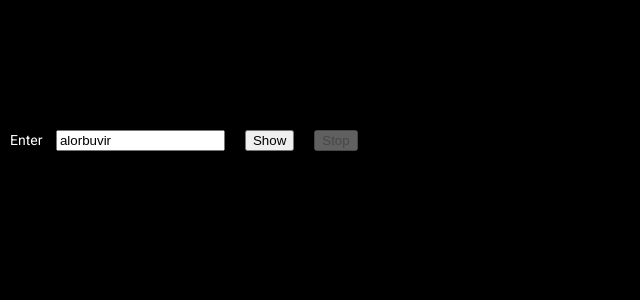
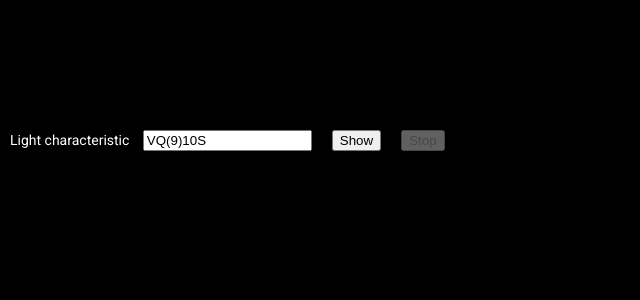
Before and after one commit to AndreiPuchko/navylights, an Angular app: page / in a window 1280 px wide. Shown: the top 300 px of the page, without its empty margins (0-640 px from the left). Built offline with nearby package versions, Linux system fonts and the light colour scheme.

Commit message:
Light characteristic

```diff
--- a/src/app/app.component.html
+++ b/src/app/app.component.html
@@ -1,6 +1,6 @@
 <body>
 <div #navylight id="circle"></div>
-Enter
+Light characteristic
 <input  type="text"
         id="name"
         name="navy" required
--- a/src/app/app.component.ts
+++ b/src/app/app.component.ts
@@ -29,9 +29,9 @@ class FlashCount {
 
 export class AppComponent {
   title = 'navylights';
-  navytext: string = 'alorbuvir';
+  // navytext: string = 'alorbuvir';
   // navytext: string = 'VQ(6)LFL4S';
-  // navytext: string = 'VQ(9)10S';
+  navytext: string = 'VQ(9)10S';
   // navytext: string = 'VQ(2+1)';
   tmpText: string ="";
   showing: string  = "";
```
Also changed, not shown: 20 other files (tests, documents, lock files or other folders).
